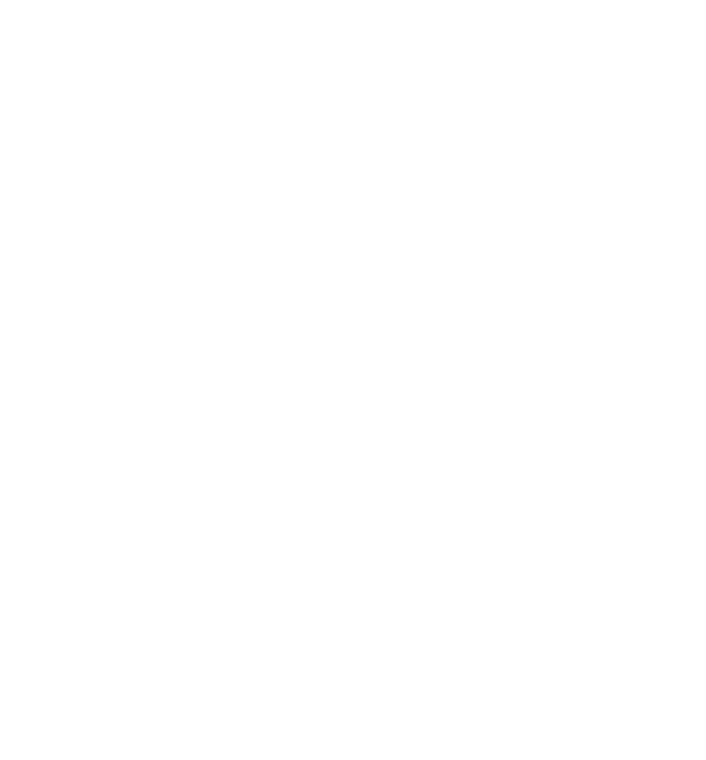
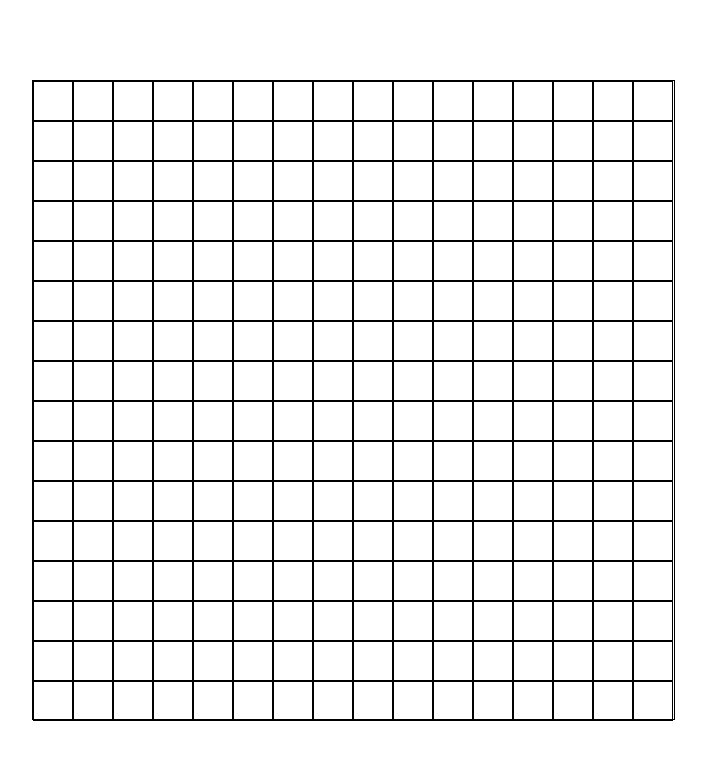
Before and after one commit to sr5392/etch-a-sketch, a plain HTML site: page index.html in a window 1280 px wide. Shown: the whole page, without its empty margins (287-993 px from the left). Drawn offline with Linux system fonts and the light colour scheme.

Commit message:
Create a grid of divs

```diff
--- a/script.js
+++ b/script.js
@@ -0,0 +1,11 @@
+const gridContainer = document.createElement("div");
+gridContainer.classList.add("grid-container");
+
+const gridItem = document.createElement("div");
+gridItem.classList.add("grid-item");
+
+for (let i = 0; i < 256; i++) {
+    gridContainer.appendChild(gridItem.cloneNode());
+}
+
+document.body.appendChild(gridContainer);
--- a/style.css
+++ b/style.css
@@ -10,4 +10,23 @@ html {
 
 body {
     min-height: 100%;
+    display: flex;
+    justify-content: center;
+    align-items: center;
 }
+
+.grid-container {
+    width: 643px;
+    height: 640px;
+    border: 1px solid black;
+    display: flex;
+    justify-content: center;
+    align-items: center;
+    flex-wrap: wrap;
+}
+
+.grid-item {
+    width: 40px;
+    height: 40px;
+    border: 1px solid black;
+}
```
